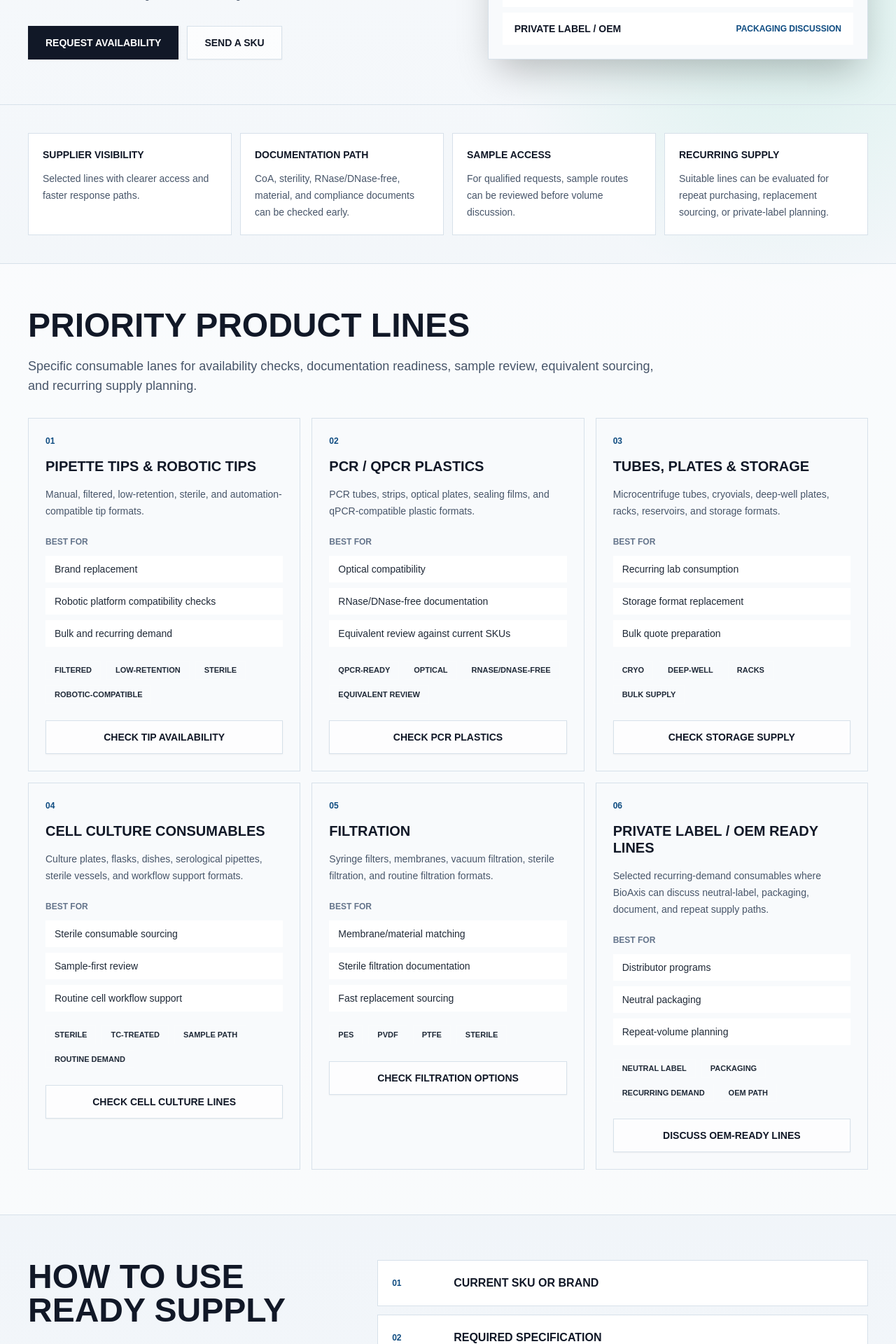
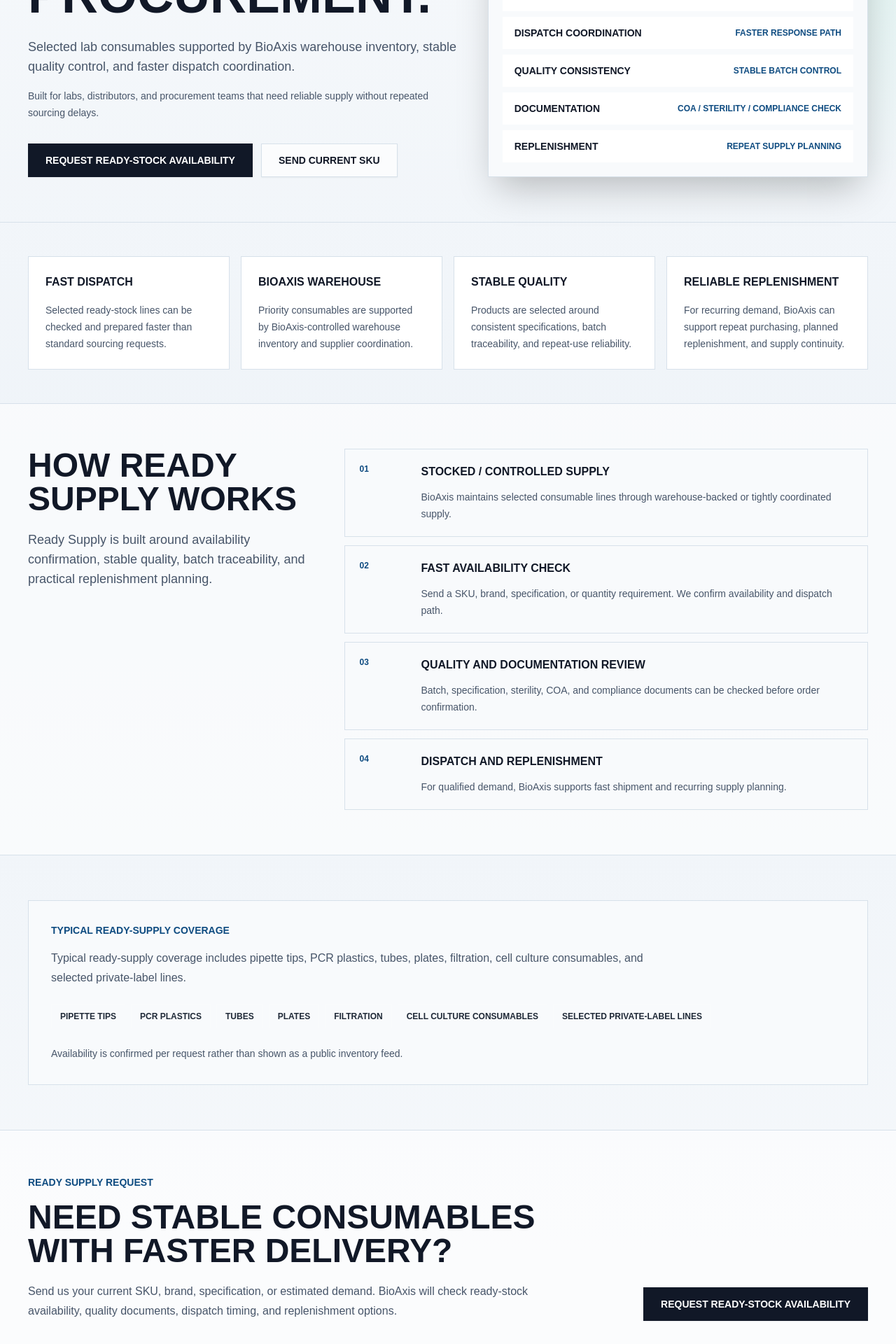
Before and after one commit to luckyericyao/bioaxisv3, a Next.js app: page /ready-supply in a window 1280 px wide. Shown: the part 500-2420 px from the top of the page at 70% size. Built offline with nearby package versions, Linux system fonts and the light colour scheme.

Commit message:
Reposition Ready Supply as warehouse-backed supply

```diff
--- a/src/app/ready-supply/page.tsx
+++ b/src/app/ready-supply/page.tsx
@@ -5,98 +5,66 @@
 export const metadata: Metadata = {
   title: "Ready Supply | BioAxis",
   description:
-    "Priority lab consumable lines with stronger supplier access, clearer documentation paths, sample review, and faster quote handling.",
+    "Warehouse-backed lab consumables with faster dispatch, stable quality, reliable replenishment, and ready-stock availability review.",
   alternates: {
     canonical: "/ready-supply"
   }
 };
 
-const readySupplyBoard = [
-  ["Pipette & Robotic Tips", "Priority access"],
-  ["PCR / qPCR Plastics", "Documentation-ready"],
-  ["Tubes, Plates & Storage", "Recurring supply path"],
-  ["Cell Culture Consumables", "Sample path available"],
-  ["Filtration", "Quote-ready lines"],
-  ["Private Label / OEM", "Packaging discussion"]
+const statusRows = [
+  ["Warehouse inventory", "Available for selected lines"],
+  ["Dispatch coordination", "Faster response path"],
+  ["Quality consistency", "Stable batch control"],
+  ["Documentation", "COA / sterility / compliance check"],
+  ["Replenishment", "Repeat supply planning"]
 ];
 
-const confidenceCards = [
+const operationCards = [
   {
-    title: "Supplier visibility",
-    body: "Selected lines with clearer access and faster response paths."
+    title: "Fast dispatch",
+    body: "Selected ready-stock lines can be checked and prepared faster than standard sourcing requests."
   },
   {
-    title: "Documentation path",
-    body: "CoA, sterility, RNase/DNase-free, material, and compliance documents can be checked early."
+    title: "BioAxis warehouse",
+    body: "Priority consumables are supported by BioAxis-controlled warehouse inventory and supplier coordination."
   },
   {
-    title: "Sample access",
-    body: "For qualified requests, sample routes can be reviewed before volume discussion."
+    title: "Stable quality",
+    body: "Products are selected around consistent specifications, batch traceability, and repeat-use reliability."
   },
   {
-    title: "Recurring supply",
-    body: "Suitable lines can be evaluated for repeat purchasing, replacement sourcing, or private-label planning."
+    title: "Reliable replenishment",
+    body: "For recurring demand, BioAxis can support repeat purchasing, planned replenishment, and supply continuity."
   }
 ];
 
-const readySupplyLines = [
+const readySupplySteps = [
   {
-    title: "Pipette Tips & Robotic Tips",
-    description: "Manual, filtered, low-retention, sterile, and automation-compatible tip formats.",
-    bestFor: ["Brand replacement", "Robotic platform compatibility checks", "Bulk and recurring demand"],
-    tags: ["Filtered", "Low-retention", "Sterile", "Robotic-compatible"],
-    cta: "Check tip availability",
-    href: "/request-quote?requestType=quote&sourcePage=ready-supply&source=ready-supply&line=pipette-tips"
+    title: "Stocked / controlled supply",
+    body: "BioAxis maintains selected consumable lines through warehouse-backed or tightly coordinated supply."
   },
   {
-    title: "PCR / qPCR Plastics",
-    description: "PCR tubes, strips, optical plates, sealing films, and qPCR-compatible plastic formats.",
-    bestFor: ["Optical compatibility", "RNase/DNase-free documentation", "Equivalent review against current SKUs"],
-    tags: ["qPCR-ready", "Optical", "RNase/DNase-free", "Equivalent review"],
-    cta: "Check PCR plastics",
-    href: "/request-quote?requestType=quote&sourcePage=ready-supply&source=ready-supply&line=pcr-qpcr-plastics"
+    title: "Fast availability check",
+    body: "Send a SKU, brand, specification, or quantity requirement. We confirm availability and dispatch path."
   },
   {
-    title: "Tubes, Plates & Storage",
-    description: "Microcentrifuge tubes, cryovials, deep-well plates, racks, reservoirs, and storage formats.",
-    bestFor: ["Recurring lab consumption", "Storage format replacement", "Bulk quote preparation"],
-    tags: ["Cryo", "Deep-well", "Racks", "Bulk supply"],
-    cta: "Check storage supply",
-    href: "/request-quote?requestType=quote&sourcePage=ready-supply&source=ready-supply&line=tubes-plates-storage"
+    title: "Quality and documentation review",
+    body: "Batch, specification, sterility, COA, and compliance documents can be checked before order confirmation."
   },
   {
-    title: "Cell Culture Consumables",
-    description: "Culture plates, flasks, dishes, serological pipettes, sterile vessels, and workflow support formats.",
-    bestFor: ["Sterile consumable sourcing", "Sample-first review", "Routine cell workflow support"],
-    tags: ["Sterile", "TC-treated", "Sample path", "Routine demand"],
-    cta: "Check cell culture lines",
-    href: "/request-quote?requestType=quote&sourcePage=ready-supply&source=ready-supply&line=cell-culture-consumables"
-  },
-  {
-    title: "Filtration",
-    description: "Syringe filters, membranes, vacuum filtration, sterile filtration, and routine filtration formats.",
-    bestFor: ["Membrane/material matching", "Sterile filtration documentation", "Fast replacement sourcing"],
-    tags: ["PES", "PVDF", "PTFE", "Sterile"],
-    cta: "Check filtration options",
-    href: "/request-quote?requestType=quote&sourcePage=ready-supply&source=ready-supply&line=filtration"
-  },
-  {
-    title: "Private Label / OEM Ready Lines",
-    description:
-      "Selected recurring-demand consumables where BioAxis can discuss neutral-label, packaging, document, and repeat supply paths.",
-    bestFor: ["Distributor programs", "Neutral packaging", "Repeat-volume planning"],
-    tags: ["Neutral label", "Packaging", "Recurring demand", "OEM path"],
-    cta: "Discuss OEM-ready lines",
-    href: "/request-quote?requestType=quote&sourcePage=ready-supply&source=ready-supply&line=private-label-oem-ready-lines"
+    title: "Dispatch and replenishment",
+    body: "For qualified demand, BioAxis supports fast shipment and recurring supply planning."
   }
 ];
 
-const useSteps = [
-  "Current SKU or brand",
-  "Required specification",
-  "Estimated monthly / quarterly volume",
-  "Documentation requirement",
-  "Sample or delivery timeline"
+const coverageItems = [
+  "Pipette tips",
+  "PCR plastics",
+  "Tubes",
+  "Plates",
+  "Filtration",
+  "Cell culture consumables",
+  "Selected private-label lines"
 ];
 
 export default function ReadySupplyPage() {
@@ -106,45 +74,43 @@
         <div className="mx-auto grid w-full max-w-7xl gap-8 lg:grid-cols-[minmax(0,0.92fr)_minmax(420px,0.8fr)] lg:items-end">
           <div>
             <p className="mb-5 text-sm font-semibold uppercase text-bioaxis-accent">Ready Supply</p>
-            <h1 className="max-w-5xl text-5xl font-bold uppercase leading-[0.9] text-bioaxis-text sm:text-7xl lg:text-8xl">
-              Ready Supply
+            <h1 className="max-w-5xl text-4xl font-bold uppercase leading-[0.95] text-bioaxis-text sm:text-6xl lg:text-7xl">
+              Warehouse-backed consumables for faster lab procurement.
             </h1>
             <p className="mt-6 max-w-3xl text-base leading-7 text-bioaxis-muted sm:text-lg">
-              Priority consumable lines where BioAxis has stronger supplier access, clearer documentation paths,
-              and faster quote handling.
+              Selected lab consumables supported by BioAxis warehouse inventory, stable quality control, and faster dispatch coordination.
             </p>
             <p className="mt-4 max-w-3xl text-sm leading-6 text-bioaxis-muted">
-              Built for buyers who need availability checks, equivalent options, sample paths, and recurring supply
-              coordination without starting from a blank catalog search.
+              Built for labs, distributors, and procurement teams that need reliable supply without repeated sourcing delays.
             </p>
             <div className="mt-8 flex flex-col gap-3 sm:flex-row">
-              <CTAButton href="/request-quote?requestType=quote&sourcePage=ready-supply&source=ready-supply">
-                Request availability
+              <CTAButton href="/request-quote?requestType=quote&sourcePage=ready-supply&source=ready-supply&intent=ready-stock">
+                Request ready-stock availability
               </CTAButton>
               <CTAButton
-                href="/request-quote?requestType=quote&sourcePage=ready-supply&source=ready-supply&intent=send-sku"
+                href="/request-quote?requestType=quote&sourcePage=ready-supply&source=ready-supply&intent=current-sku"
                 variant="secondary"
               >
-                Send a SKU
+                Send current SKU
               </CTAButton>
             </div>
           </div>
 
           <aside className="border border-bioaxis-line bg-bioaxis-black p-5 shadow-2xl shadow-slate-900/12">
-            <div className="mb-5 flex items-center justify-between gap-4 border-b border-bioaxis-line pb-4">
-              <div>
-                <p className="text-xs font-bold uppercase text-bioaxis-accent">Ready Supply Board</p>
-                <p className="mt-2 text-sm leading-6 text-bioaxis-muted">Priority lanes for access, documents, and quote handling.</p>
-              </div>
-              <span className="border border-white/[0.12] px-3 py-1 text-[11px] font-bold uppercase text-bioaxis-steel">
-                Curated
-              </span>
+            <div className="mb-5 border-b border-bioaxis-line pb-4">
+              <p className="text-xs font-bold uppercase text-bioaxis-accent">BioAxis Ready Supply</p>
+              <p className="mt-2 text-sm leading-6 text-bioaxis-muted">
+                Operational status areas for warehouse-backed supply, documentation, and replenishment planning.
+              </p>
             </div>
             <div className="grid gap-2">
-              {readySupplyBoard.map(([line, status]) => (
-                <div key={line} className="grid gap-3 border border-white/[0.1] bg-bioaxis-panel px-4 py-3 sm:grid-cols-[1fr_auto] sm:items-center">
-                  <p className="text-sm font-bold uppercase leading-5 text-bioaxis-text">{line}</p>
-                  <p className="text-xs font-semibold uppercase text-bioaxis-accent">{status}</p>
+              {statusRows.map(([label, value]) => (
+                <div
+                  key={label}
+                  className="grid gap-3 border border-white/[0.1] bg-bioaxis-panel px-4 py-3 sm:grid-cols-[1fr_auto] sm:items-center"
+                >
+                  <p className="text-sm font-bold uppercase leading-5 text-bioaxis-text">{label}</p>
+                  <p className="text-xs font-semibold uppercase text-bioaxis-accent">{value}</p>
                 </div>
               ))}
             </div>
@@ -152,76 +118,55 @@
         </div>
       </section>
 
-      <section className="mx-auto w-full max-w-7xl px-5 py-10 sm:px-8 lg:px-10">
-        <div className="grid gap-3 sm:grid-cols-2 lg:grid-cols-4">
-          {confidenceCards.map((card) => (
-            <article key={card.title} className="border border-bioaxis-line bg-bioaxis-panel p-5">
-              <h2 className="text-sm font-bold uppercase text-bioaxis-text">{card.title}</h2>
-              <p className="mt-3 text-sm leading-6 text-bioaxis-muted">{card.body}</p>
+      <section className="mx-auto w-full max-w-7xl px-5 py-12 sm:px-8 lg:px-10">
+        <div className="grid gap-4 sm:grid-cols-2 lg:grid-cols-4">
+          {operationCards.map((card) => (
+            <article key={card.title} className="border border-bioaxis-line bg-bioaxis-panel p-6">
+              <h2 className="text-base font-bold uppercase text-bioaxis-text">{card.title}</h2>
+              <p className="mt-4 text-sm leading-6 text-bioaxis-muted">{card.body}</p>
             </article>
           ))}
         </div>
       </section>
 
       <section className="border-y border-bioaxis-line bg-bioaxis-panel/60">
-        <div className="mx-auto w-full max-w-7xl px-5 py-16 sm:px-8 lg:px-10">
+        <div className="mx-auto grid w-full max-w-7xl gap-8 px-5 py-16 sm:px-8 lg:grid-cols-[0.72fr_1.28fr] lg:px-10">
           <SectionHeader
-            title="Priority product lines"
-            subtitle="Specific consumable lanes for availability checks, documentation readiness, sample review, equivalent sourcing, and recurring supply planning."
+            title="How Ready Supply Works"
+            subtitle="Ready Supply is built around availability confirmation, stable quality, batch traceability, and practical replenishment planning."
           />
-          <div className="mt-8 grid gap-4 md:grid-cols-2 xl:grid-cols-3">
-            {readySupplyLines.map((line, index) => (
-              <article key={line.title} className="flex h-full flex-col border border-bioaxis-line bg-bioaxis-black p-6">
+          <div className="grid gap-3">
+            {readySupplySteps.map((step, index) => (
+              <article
+                key={step.title}
+                className="grid gap-4 border border-bioaxis-line bg-bioaxis-black p-5 sm:grid-cols-[72px_1fr] sm:items-start"
+              >
                 <p className="text-xs font-bold uppercase text-bioaxis-accent">{String(index + 1).padStart(2, "0")}</p>
-                <h2 className="mt-4 text-xl font-bold uppercase leading-6 text-bioaxis-text">{line.title}</h2>
-                <p className="mt-4 text-sm leading-6 text-bioaxis-muted">{line.description}</p>
-                <div className="mt-6">
-                  <p className="text-xs font-bold uppercase text-bioaxis-dim">Best for</p>
-                  <ul className="mt-3 grid gap-2">
-                    {line.bestFor.map((item) => (
-                      <li key={item} className="border border-white/[0.1] bg-bioaxis-panel px-3 py-2 text-sm leading-5 text-bioaxis-steel">
-                        {item}
-                      </li>
-                    ))}
-                  </ul>
+                <div>
+                  <h2 className="text-base font-bold uppercase text-bioaxis-text">{step.title}</h2>
+                  <p className="mt-3 text-sm leading-6 text-bioaxis-muted">{step.body}</p>
                 </div>
-                <ul className="mt-5 flex flex-wrap gap-2">
-                  {line.tags.map((tag) => (
-                    <li key={tag} className="border border-white/[0.12] bg-white/[0.04] px-3 py-1 text-[11px] font-semibold uppercase text-bioaxis-steel">
-                      {tag}
-                    </li>
-                  ))}
-                </ul>
-                <CTAButton href={line.href} variant="secondary" className="mt-6">
-                  {line.cta}
-                </CTAButton>
               </article>
             ))}
           </div>
         </div>
       </section>
 
-      <section className="mx-auto grid w-full max-w-7xl gap-8 px-5 py-16 sm:px-8 lg:grid-cols-[0.8fr_1.2fr] lg:px-10">
-        <SectionHeader
-          title="How to use Ready Supply"
-          subtitle="Send us any of the following and BioAxis will review availability, equivalent options, document readiness, and practical supply paths."
-        />
-        <ol className="grid gap-3">
-          {useSteps.map((step, index) => (
-            <li key={step} className="grid gap-4 border border-bioaxis-line bg-bioaxis-panel p-5 sm:grid-cols-[72px_1fr] sm:items-center">
-              <span className="text-xs font-bold uppercase text-bioaxis-accent">{String(index + 1).padStart(2, "0")}</span>
-              <span className="text-base font-bold uppercase text-bioaxis-text">{step}</span>
-            </li>
-          ))}
-        </ol>
-      </section>
-
-      <section className="mx-auto w-full max-w-7xl px-5 pb-16 sm:px-8 lg:px-10">
+      <section className="mx-auto w-full max-w-7xl px-5 py-16 sm:px-8 lg:px-10">
         <div className="border border-bioaxis-line bg-bioaxis-black p-6 sm:p-8">
-          <p className="text-sm font-semibold uppercase text-bioaxis-accent">Not a real-time inventory feed</p>
+          <p className="text-sm font-semibold uppercase text-bioaxis-accent">Typical ready-supply coverage</p>
           <p className="mt-4 max-w-4xl text-base leading-7 text-bioaxis-muted">
-            Ready Supply is a curated supply-access layer for product lines where BioAxis has better supplier
-            visibility, faster quote paths, or stronger recurring supply coordination.
+            Typical ready-supply coverage includes pipette tips, PCR plastics, tubes, plates, filtration, cell culture consumables, and selected private-label lines.
+          </p>
+          <ul className="mt-6 flex flex-wrap gap-2">
+            {coverageItems.map((item) => (
+              <li key={item} className="border border-white/[0.12] bg-white/[0.04] px-3 py-2 text-xs font-semibold uppercase text-bioaxis-steel">
+                {item}
+              </li>
+            ))}
+          </ul>
+          <p className="mt-6 max-w-4xl text-sm leading-6 text-bioaxis-muted">
+            Availability is confirmed per request rather than shown as a public inventory feed.
           </p>
         </div>
       </section>
@@ -231,20 +176,15 @@
           <div>
             <p className="mb-4 text-sm font-semibold uppercase text-bioaxis-accent">Ready Supply request</p>
             <h2 className="max-w-4xl text-3xl font-bold uppercase text-bioaxis-text sm:text-5xl">
-              Send us your current SKU, brand, or required specification.
+              Need stable consumables with faster delivery?
             </h2>
             <p className="mt-5 max-w-3xl text-base leading-7 text-bioaxis-muted">
-              We will check availability, equivalents, documentation, sample paths, and supply options.
+              Send us your current SKU, brand, specification, or estimated demand. BioAxis will check ready-stock availability, quality documents, dispatch timing, and replenishment options.
             </p>
           </div>
-          <div className="flex flex-col gap-3 sm:flex-row">
-            <CTAButton href="/request-quote?requestType=quote&sourcePage=ready-supply&source=ready-supply">
-              Request availability
-            </CTAButton>
-            <CTAButton href="/equivalent-finder?sourcePage=ready-supply" variant="secondary">
-              Find equivalent
-            </CTAButton>
-          </div>
+          <CTAButton href="/request-quote?requestType=quote&sourcePage=ready-supply&source=ready-supply&intent=ready-stock">
+            Request ready-stock availability
+          </CTAButton>
         </div>
       </section>
     </>
```
Also changed, not shown: scripts/route-smoke.mjs (+42 -31 lines).
